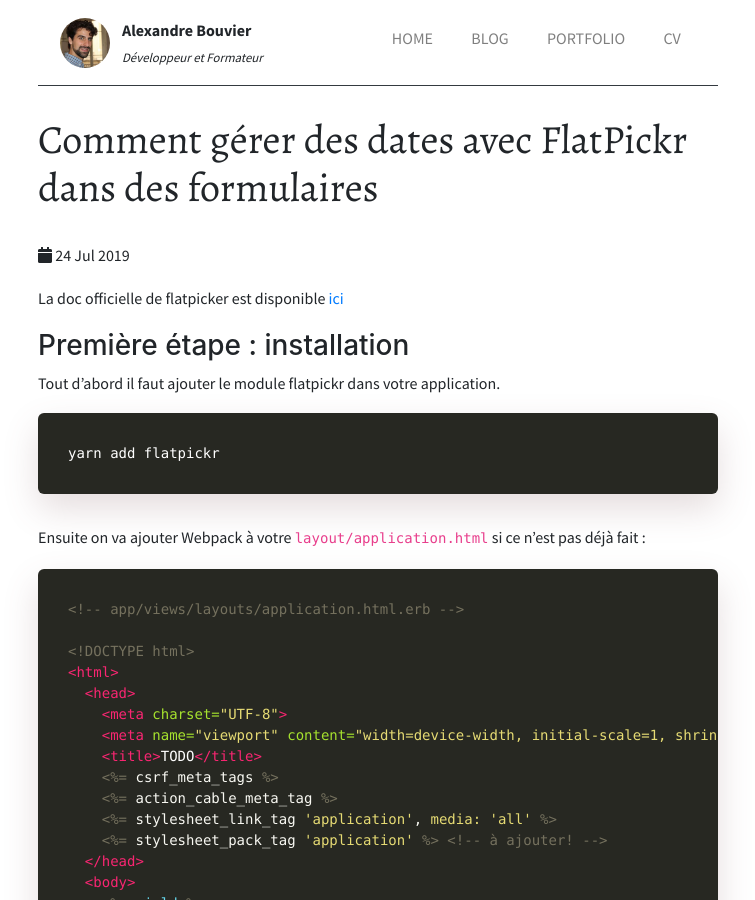
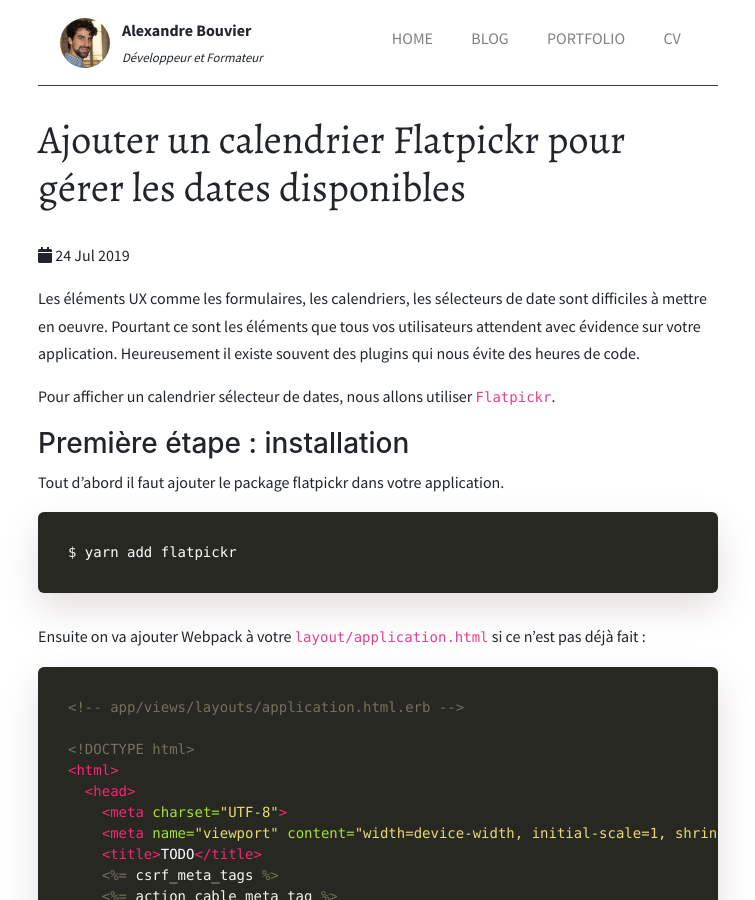
Before and after one commit to alexandrebk/alexandrebk.github.io, a Jekyll site: the page built from _posts/2019-07-24-flatpicker-in-rails.md, in a window 1280 px wide and 900 px high. Shown: the whole window, without its empty margins (262-1017 px from the left). Built offline with Jekyll 4.4.1, drawn with Linux system fonts in a browser that asks for light colours; nearby versions of some CDN libraries; some of the changed text lies outside the part shown.

Commit message:
Proofreading Flatpickr

````diff
--- a/_posts/2019-07-24-flatpicker-in-rails.md
+++ b/_posts/2019-07-24-flatpicker-in-rails.md
@@ -1,18 +1,20 @@
 ---
 layout: post
-title:  "Comment gérer des dates avec FlatPickr dans des formulaires"
-description: "Dans ce tuto nous allons apprendre à installer Flatpickr dans une application Rails et comment griser des dates."
+title:  "Ajouter un calendrier Flatpickr pour gérer les dates disponibles"
+description: "Dans ce tuto nous allons apprendre à installer Flatpickr dans une application Rails et à gérer les dates disponibles."
 status: tech
 ---
 
-La doc officielle de flatpicker est disponible [ici](https://flatpickr.js.org/examples/#basic)
+Les éléments UX comme les formulaires, les calendriers, les sélecteurs de date sont difficiles à mettre en oeuvre. Pourtant ce sont les éléments que tous vos utilisateurs attendent avec évidence sur votre application. Heureusement il existe souvent des plugins qui nous évite des heures de code.
+
+Pour afficher un calendrier sélecteur de dates, nous allons utiliser `Flatpickr`.
 
 ### Première étape : installation
 
-Tout d'abord il faut ajouter le module flatpickr dans votre application.
+Tout d'abord il faut ajouter le package flatpickr dans votre application.
 
 ```sh
-yarn add flatpickr
+$ yarn add flatpickr
 ```
 
 Ensuite on va ajouter Webpack à votre `layout/application.html` si ce n'est pas déjà fait :
@@ -68,9 +70,12 @@
 </div>
 ```
 
-### Seconde étape : le controlleur
+<img src="/images/posts/flatpickr/flatpickr-avec-input.png" class="image" alt="calendrier flatpickr">
 
-Maintenant que le formulaire est créé nous allons créer un tableau de hash avec toutes les locations déjà existantes. Comme dans toutes les méthodes `show` on récupère d'abord l'id de l'appartement. Puis on regarde quand il est loué. Enfin, avec une méthode `.map` on transforme les réservations en hash avec la date de début et de fin.
+
+### Seconde étape : le contrôleur
+
+Maintenant que le formulaire est créé nous allons créer un tableau de hash avec les locations déjà existantes. On récupère d'abord l'id de l'appartement. Enfin, avec une méthode `.map` on transforme les réservations en hash avec la date de début et de fin.
 
 
 ```ruby
@@ -131,9 +136,13 @@
 }
 ```
 
+<img src="/images/posts/flatpickr/gif-flatpickr-disable.gif" class="image" alt="flatpickr dates grisées">
+
+
 ### Cinquième étape : afficher uniquement le calendrier
 
-Maintenant je vais cacher les champs du dates pour ne laisser apparaître que le calendrier. Tout d'abord il faut ajouter un label pour que l'utilisateur comprenne à quoi sert ce calendrier. Ensuite on va cacher les deux champs avec la classe Bootstrap `d-none`.
+Maintenant on va cacher les champs du dates pour ne laisser apparaître que le calendrier.
+Tout d'abord, il faut ajouter un label au calendrier. Ensuite on va cacher les deux champs avec la classe Bootstrap `d-none`.
 
 ```erb
 <!-- app/views/flats/show.html.erb -->
@@ -150,6 +159,8 @@
 </div>
 ```
 
+<img src="/images/posts/flatpickr/flatpickr-sans-input.png" class="image" alt="calendrier flatpickr">
+
 ### Bonus pour vérifier les dates en back-end
 
 Si vous souhaitez effectuer une vérification sur les dates avant d'enregistrer la réservation, vous pouvez utiliser la méthode [overlaps?](https://apidock.com/rails/Range/overlaps%3F)
@@ -158,3 +169,5 @@
 ### Bonus bis pour afficher le prix total de façon dynamique
 
 Souvent sur ce type d'application, le prix total s'affiche et se modifie en fonction des dates sélectionnées. Le tuto pour l'affichage dynamique, c'est [ici](/2020/03/31/dynamic-element.html)
+
+La doc officielle de flatpicker est disponible [ici](https://flatpickr.js.org/examples/#basic)
````
Also changed, not shown: other parts of _posts/2019-07-24-flatpicker-in-rails.md (+2 -2 lines), images/posts/flatpickr/flatpickr-avec-input.png (added), images/posts/flatpickr/flatpickr-sans-input.png (added), 1 other file.
